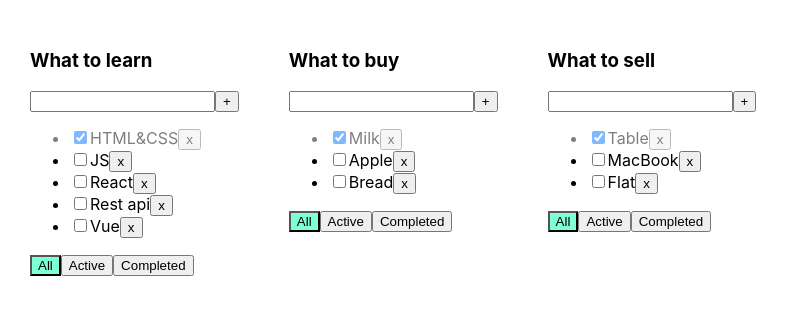
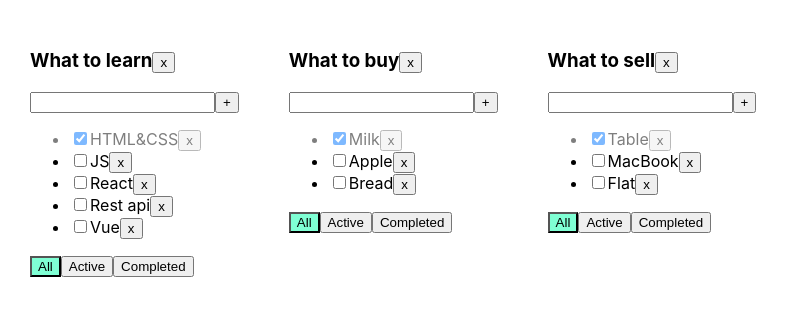
Before and after one commit to julimorozova/TODOS, a React (Create React App) app: page / in a window 1280 px wide. Shown: the top 316 px of the page, without its empty margins (0-789 px from the left). Built offline with nearby package versions, Linux system fonts and the light colour scheme.

Commit message:
feat: add removing todoliasts

```diff
--- a/src/App.tsx
+++ b/src/App.tsx
@@ -93,6 +93,11 @@ function App() {
 
         // setTasks({...tasks, [todoListID]: tasks[todoListID].map(t => t.id === taskId ? {...t, isDone} : t)})
     }
+    const removeTodoList = (todoListID: string) => {
+        const filteredTodoLists = todoLists.filter(tl => tl.id !== todoListID)
+        setTodoLists(filteredTodoLists)
+        delete tasks[todoListID]
+    }
 
     const getTasksForRender = (todoList: TodoListType) => {
         switch (todoList.filter) {
@@ -118,6 +123,7 @@ function App() {
             addTask = { addTask }
             changeTaskStatus = { changeStatus }
             filter = { tl.filter }
+            removeTodoList = { removeTodoList }
         />
     })
 
--- a/src/components/TodoList/TodoList.tsx
+++ b/src/components/TodoList/TodoList.tsx
@@ -14,6 +14,7 @@ type TodoListPropsType = {
     addTask: (title: string, todoListID: string) => void
     changeTaskStatus: (taskId: string, isDone: boolean, todoListID: string) => void
     filter: FilterValueType
+    removeTodoList: (todoListID: string) => void
 }
 
 export const TodoList = (props: TodoListPropsType) => {
@@ -43,9 +44,12 @@ export const TodoList = (props: TodoListPropsType) => {
     const onActiveClickHandler = () => props.changeFilter("active", props.todoListID);
     const onCompletedClickHandler = () => props.changeFilter("completed", props.todoListID);
 
+    const removeTodoList = () => props.removeTodoList(props.todoListID)
+
     const tasksComponents = props.tasks.map(item => {
         const removeTask = (taskID: string) => props.removeTask(taskID, props.todoListID)
         const changeTaskStatus = (taskID: string, isDone: boolean) => props.changeTaskStatus(taskID, isDone, props.todoListID )
+
 
         return (
             <Task
@@ -60,7 +64,10 @@ export const TodoList = (props: TodoListPropsType) => {
     });
     return (
         <div>
-            <TodoListHeader title = { props.title } />
+            <TodoListHeader
+                title = { props.title }
+                removeTodoList = { removeTodoList }
+            />
             <div>
                 <input
                     value = { title }
--- a/src/components/TodoListHeader/TodoListHeader.tsx
+++ b/src/components/TodoListHeader/TodoListHeader.tsx
@@ -2,7 +2,13 @@ import React from "react";
 
 type TodoListHeaderProps = {
     title: string
+    removeTodoList: () => void
 }
-export const TodoListHeader: React.FC<TodoListHeaderProps> = ({title}: TodoListHeaderProps) => {
-    return <h3>{title}</h3>
+export const TodoListHeader: React.FC<TodoListHeaderProps> = ({title, removeTodoList}: TodoListHeaderProps) => {
+    return (
+        <h3>
+            {title}
+            <button onClick={() => removeTodoList()}>x</button>
+        </h3>
+    )
 }
```
